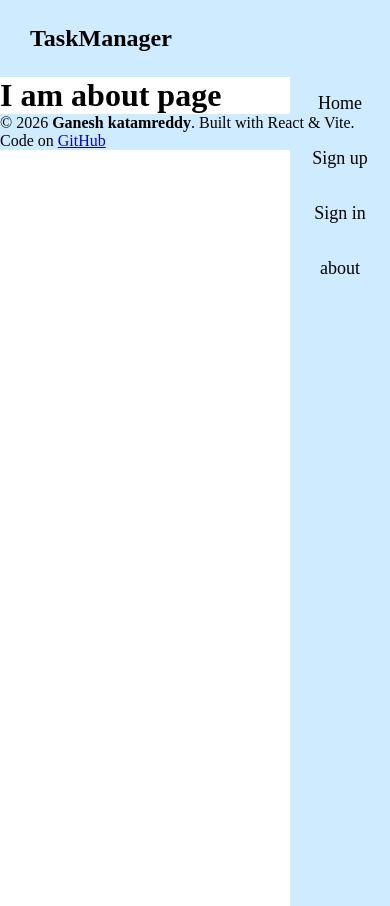
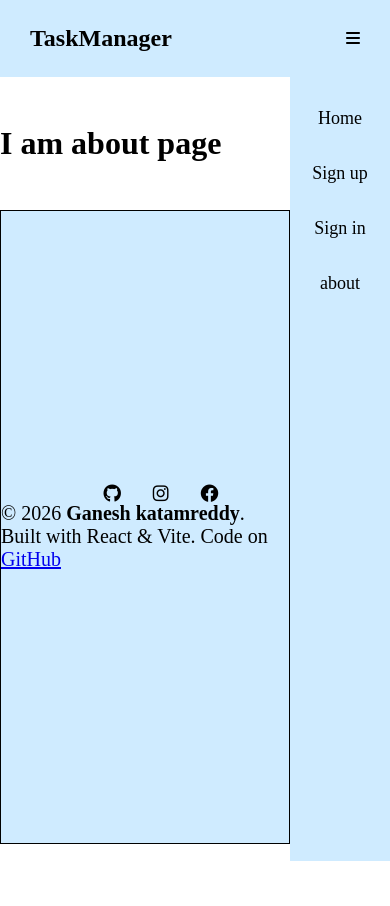
Before and after one commit to katamreddyganesh/TaskManager, a React (Vite) app in the folder frontend/: page /about in a window 390 px wide. After the commit the page ends 861 px from the top, so only its background shows below. Built offline with nearby package versions, Linux system fonts and the light colour scheme; no server answers.

Commit message:
chore:Update for navbar alignment

```diff
--- a/frontend/index.html
+++ b/frontend/index.html
@@ -3,6 +3,7 @@
   <head>
     <meta charset="UTF-8" />
     <link rel="icon" type="image/svg+xml" href="/vite.svg" />
+    <link rel="stylesheet" href="https://cdnjs.cloudflare.com/ajax/libs/font-awesome/6.4.2/css/all.min.css" integrity="sha512-z3gLpd7yknf1YoNbCzqRKc4qyor8gaKU1qmn+CShxbuBusANI9QpRohGBreCFkKxLhei6S9CQXFEbbKuqLg0DA==" crossorigin="anonymous" referrerpolicy="no-referrer" />
     <meta name="viewport" content="width=device-width, initial-scale=1.0" />
     <title>TodoList</title>
   </head>
--- /dev/null
+++ b/frontend/src/App.css
@@ -0,0 +1,22 @@
+*{
+    padding:0px;
+    margin:0px;
+    box-sizing:border-box;
+}
+
+
+
+
+.app-container{
+    /* border:black solid 1px; */
+    /* left:0; */
+    position:absolute;
+    width:100%;
+    height:100vh;
+    display:flex;
+    justify-content:space-between;
+    /* align-items:center; */
+    flex-direction:column;
+    gap:3rem;
+
+}
--- a/frontend/src/App.jsx
+++ b/frontend/src/App.jsx
@@ -1,5 +1,6 @@
 import { useState, useEffect } from 'react'
 import {Routes, Route, Navigate} from "react-router-dom";
+import "./App.css"
 import SignIn from "./pages/SignIn/signin.jsx"
 import SignUp from "./pages/SignUp/signup.jsx"
 import About from "./pages/about/about.jsx"
@@ -21,7 +22,7 @@ export default function App() {
         localStorage.setItem('app_user', JSON.stringify(user));
     }, [user]);
     return (
-            <>
+            <div className="app-container">
                 <NavBar user={user} setUser={setUser}/>
                 <Routes>
 
@@ -66,7 +67,8 @@ export default function App() {
                     />
 
                 </Routes>
-                <Footer />
-            </>
+            <Footer />
+
+            </div>
     );
 };
--- a/frontend/src/components/Footer/Footer.css
+++ b/frontend/src/components/Footer/Footer.css
@@ -6,9 +6,13 @@
 
 
 
-.Footer-Container{
+.footer-container{
+    border:black 1px solid;
     width:100%;
+    /* padding:50px; */
+    height:100vh;
     position:relative;
+    flex-direction:column;
     background-color:#CFEBFF;
     display:flex;
     justify-content:center;
@@ -17,3 +21,29 @@
     /* position:relative; */
 
 }
+
+.copyright, .social-networks{
+    display:flex;
+    flex-wrap:wrap;
+    font-size:20px;
+
+}
+
+
+
+@media screen and (max-width:700px){
+        .footer-container{
+        border:black 1px solid;
+        width:calc(100% - 100px);
+        left:0;
+        min-height:200px;
+        position:relative;
+        flex-direction:column;
+        background-color:#CFEBFF;
+        display:flex;
+        justify-content:center;
+        align-items:center;
+        flex-wrap:wrap;
+
+    }
+}
--- a/frontend/src/components/Footer/footer.jsx
+++ b/frontend/src/components/Footer/footer.jsx
@@ -7,16 +7,8 @@ export default function Footer(){
 
     return(
 
-        <div className='Footer-Container'>
-            {/* <h1> i am footer</h1> */}
-            <div className="footer-section copyright">
-                <span>
-                    © {new Date().getFullYear()} <strong>Ganesh katamreddy</strong>.
-                    Built with React & Vite.
-                    Code on <a href="https://github.com" target="_blank" rel="noreferrer">GitHub</a>
-                </span>
-            </div>
-            <div>
+        <div className='footer-container'>
+            <div className="social-networks">
                 <ul>
                     <li><i class="fa-brands fa-square-x-twitter"></i></li>
                     <li><i class="fa-brands fa-github"></i></li>
@@ -26,6 +18,13 @@ export default function Footer(){
 
                 </ul>
             </div>
+            <div className="footer-section copyright">
+                <span>
+                    © {new Date().getFullYear()} <strong>Ganesh katamreddy</strong>.
+                    Built with React & Vite.
+                    Code on <a href="https://github.com" target="_blank" rel="noreferrer">GitHub</a>
+                </span>
+            </div>
 
         </div>
     );
--- a/frontend/src/components/Navbar/Navbar.css
+++ b/frontend/src/components/Navbar/Navbar.css
@@ -58,9 +58,10 @@ display: none;
         /* border:black solid 1px; */
         position:absolute;
         width:100px;
-        height:calc(100vh);
+        height:calc(100vh - 60px);
+        top:100%;
         right:0;
-        margin-top:18px;
+        /* margin-top:18px; */
         padding-top:30px;
         display:flex;
         flex-direction:column;
--- a/frontend/src/pages/about/about.jsx
+++ b/frontend/src/pages/about/about.jsx
@@ -3,8 +3,8 @@
 export default function About(){
     const about = "";
     return (
-        <>
+        <div>
             <h1> I am about page</h1>
-        </>
+        </div>
     );
 };
```
